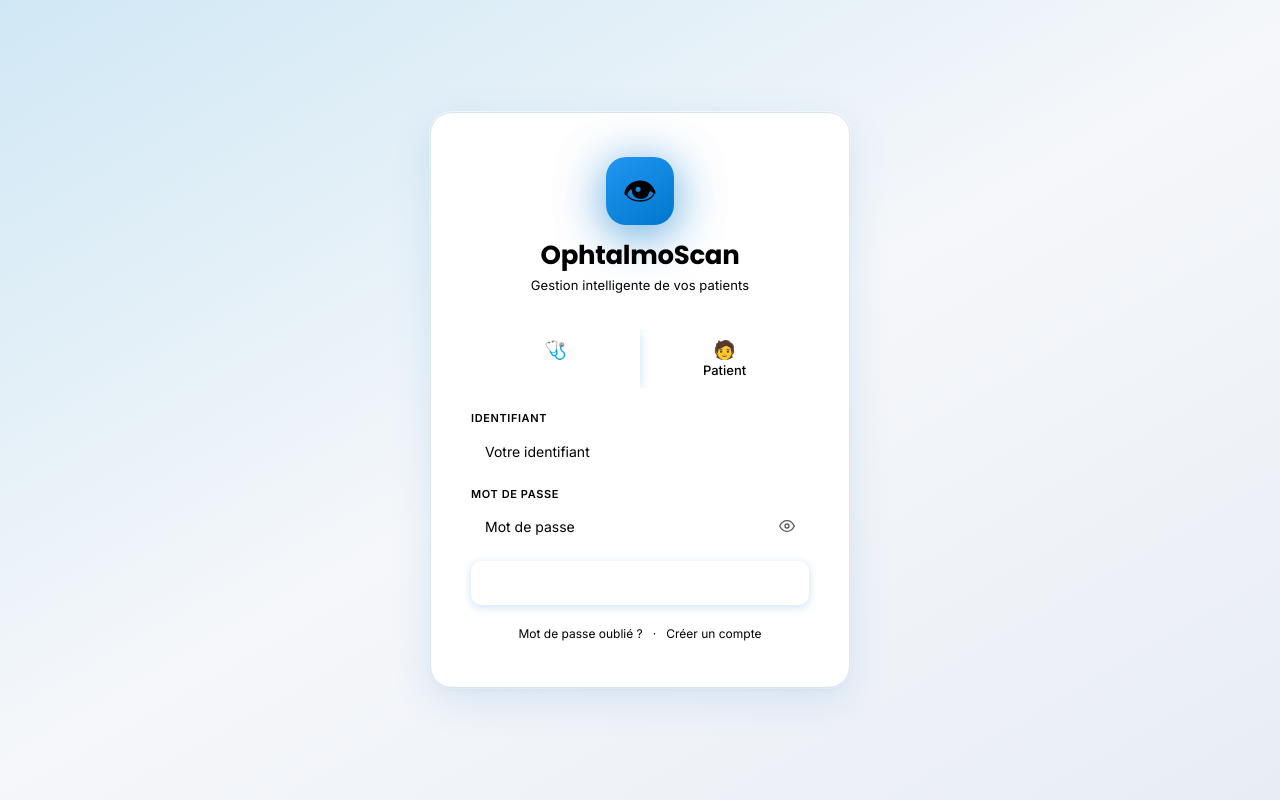
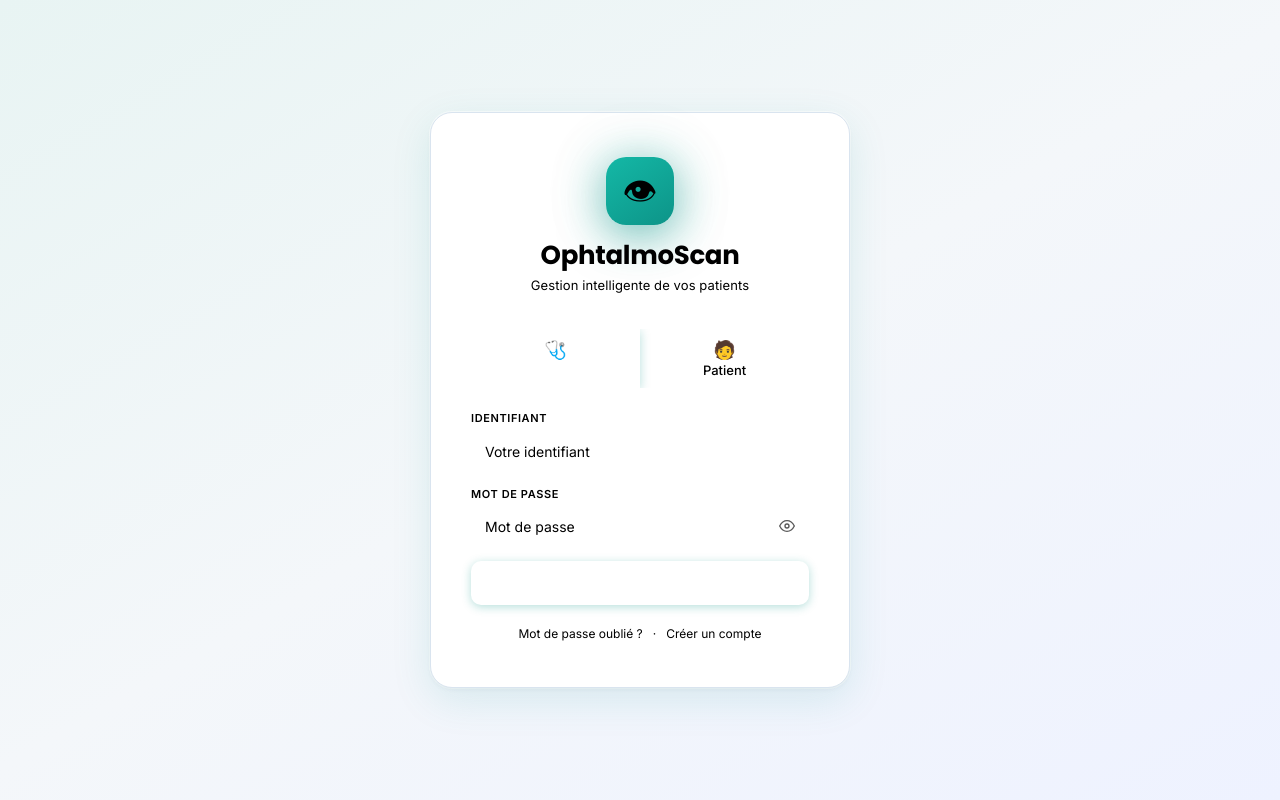
Before and after one commit to youssefbaz/ophtalmo-scan, a Flask app: page / in a window 1280 px wide. Run offline with Flask 3, Linux system fonts and the light colour scheme; some libraries are stand-ins or nearby versions.

Commit message:
revert css

```diff
--- a/static/css/app.css
+++ b/static/css/app.css
@@ -1,40 +1,40 @@
 <style>
 /* ══════════════════════════════════════════════════════════════
    OPHTALMO-SCAN — Design System v3
-   Default theme: Clinique
-   Palette: Navy #0A2540 · Blue #0077CC · Background #F5F7FA
+   Default theme: Light
+   Palette: Navy #0A2540 · Teal #0D9488 · Background #F4F7FA
    Fonts: Poppins (brand) + Inter (body)
    ══════════════════════════════════════════════════════════════ */
 
-/* ── DEFAULT THEME: CLINIQUE ── */
+/* ── DEFAULT (LIGHT) THEME ── */
 :root {
   /* Primary brand */
   --navy:       #0A2540;
-  --teal:       #0077CC;
-  --teal2:      #005FA3;
-  --teal3:      #004A8A;
-  --teal-dim:   rgba(0,119,204,0.10);
-  --teal-border:rgba(0,119,204,0.25);
+  --teal:       #0D9488;
+  --teal2:      #0B7A6E;
+  --teal3:      #096057;
+  --teal-dim:   rgba(13,148,136,0.10);
+  --teal-border:rgba(13,148,136,0.25);
   --cyan:       #22D3EE;
   --cyan-dim:   rgba(34,211,238,0.12);
 
   /* Surfaces */
-  --bg:             #F5F7FA;
-  --bg2:            #EDF0F5;
-  --bg3:            #E0E6ED;
+  --bg:             #F4F7FA;
+  --bg2:            #EDF1F5;
+  --bg3:            #E2E8F0;
   --card:           #FFFFFF;
-  --border:         #B0C4D8;
-  --surface-accent: #D0DCE8;
+  --border:         #CBD5E1;
+  --surface-accent: #E8F4F3;
 
   /* Sidebar — navy */
   --sidebar-bg:     #0A2540;
   --sidebar-border: rgba(255,255,255,0.08);
 
   /* Text */
-  --text:  #1A2940;
-  --text1: #1A2940;
-  --text2: #3A5C80;
-  --text3: #6E8FAA;
+  --text:  #0A2540;
+  --text1: #0A2540;
+  --text2: #476B8A;
+  --text3: #94A3B8;
 
   /* Semantic colours */
   --amber:   #D97706;
@@ -49,27 +49,27 @@
   /* Semantic text variants */
   --color-red:       #B91C1C;
   --color-amber:     #92400E;
-  --color-green:     #166534;
-  --color-blue:      #1E40AF;
-  --color-red-bg:    rgba(185,28,28,0.10);
-  --color-amber-bg:  rgba(146,64,14,0.10);
-  --color-green-bg:  rgba(22,101,52,0.10);
-  --color-blue-bg:   rgba(30,64,175,0.10);
+  --color-green:     #15803D;
+  --color-blue:      #1D4ED8;
+  --color-red-bg:    rgba(220,38,38,0.08);
+  --color-amber-bg:  rgba(180,83,9,0.08);
+  --color-green-bg:  rgba(21,128,61,0.08);
+  --color-blue-bg:   rgba(29,78,216,0.08);
 
   /* Shape & shadow */
   --radius:    12px;
   --radius-lg: 16px;
   --radius-xl: 20px;
-  --shadow:      0 2px 16px rgba(10,37,64,0.10);
-  --shadow-sm:   0 1px 3px rgba(10,37,64,0.06), 0 4px 12px rgba(10,37,64,0.05);
-  --card-shadow: 0 1px 3px rgba(10,37,64,0.05), 0 4px 12px rgba(10,37,64,0.05);
+  --shadow:      0 4px 24px rgba(10,37,64,0.12);
+  --shadow-sm:   0 1px 3px rgba(10,37,64,0.04), 0 4px 16px rgba(10,37,64,0.06);
+  --card-shadow: 0 1px 3px rgba(10,37,64,0.04), 0 4px 16px rgba(10,37,64,0.06);
   --glass-bg:     rgba(255,255,255,0.93);
-  --glass-border: rgba(0,119,204,0.15);
+  --glass-border: rgba(13,148,136,0.15);
 }
 
 :root select.input option,
 :root select.form-input option {
-  background: #EDF0F5; color: #1A2940;
+  background: #EDF1F5; color: #0A2540;
 }
 
 /* ── DARK THEME ── */
@@ -481,7 +504,7 @@ body.theme-contrast .topbar {
 #loginScreen {
   position: fixed;
   top: 0; right: 0; bottom: 0; left: 0;
-  background: linear-gradient(150deg, #D0E8F5 0%, #F5F7FA 50%, #E8EDF5 100%);
+  background: linear-gradient(150deg, #E8F4F3 0%, #F4F7FA 50%, #EEF2FF 100%);
   display: flex; align-items: center; justify-content: center;
   z-index: 1000; overflow-y: auto;
   -webkit-overflow-scrolling: touch;
@@ -539,7 +562,7 @@ body.theme-dark .login-box {
 .login-logo { text-align: center; margin-bottom: 34px; }
 .login-logo-icon {
   width: 68px; height: 68px;
-  background: linear-gradient(145deg, #2196F3, #0077CC);
+  background: linear-gradient(145deg, #14B8A6, #0D9488);
   border-radius: 20px;
   display: flex; align-items: center; justify-content: center;
   font-size: 34px; margin: 0 auto 16px;
@@ -907,11 +930,11 @@ body.theme-dark .tl-item::before { border-color: var(--bg); }
 .btn-primary {
   background: linear-gradient(135deg, var(--teal), var(--teal2));
   color: white;
-  box-shadow: 0 2px 10px rgba(0,119,204,0.22);
+  box-shadow: 0 2px 10px rgba(13,148,136,0.30);
 }
 .btn-primary:hover {
   background: var(--teal2);
-  box-shadow: 0 4px 18px rgba(0,119,204,0.38);
+  box-shadow: 0 4px 18px rgba(13,148,136,0.45);
   transform: translateY(-1px);
 }
 .btn-primary:active { transform: translateY(0); }
--- a/static/js/i18n.js
+++ b/static/js/i18n.js
@@ -91,13 +91,12 @@ function t(key) {
 
 function applyTheme(theme) {
   document.body.classList.remove('theme-dark','theme-light','theme-clinical','theme-contrast','theme-minuit');
-  // 'clinical' is the default (no class needed); 'light' is kept as an alias for compatibility
-  if (theme !== 'clinical' && theme !== 'light') document.body.classList.add('theme-' + theme);
-  localStorage.setItem('ophtalmo_theme', theme === 'light' ? 'clinical' : theme);
+  if (theme !== 'light') document.body.classList.add('theme-' + theme);
+  localStorage.setItem('ophtalmo_theme', theme);
   // Sync mobile browser chrome (address bar / status bar) with app theme
-  const bgColors = { dark:'#060F1A', clinical:'#F5F7FA', light:'#F5F7FA', contrast:'#000000' };
+  const bgColors = { dark:'#060F1A', light:'#F4F7FA', clinical:'#F5F7FA', contrast:'#000000' };
   const metaTag = document.querySelector('meta[name="theme-color"]');
-  if (metaTag) metaTag.content = bgColors[theme] || '#F5F7FA';
+  if (metaTag) metaTag.content = bgColors[theme] || '#F4F7FA';
 }
 
 // ─── PAGE LOAD: check for password reset token in URL ─────────────────────────
@@ -105,8 +104,8 @@ function applyTheme(theme) {
   initPasswordToggles(); // wire up eye-toggles on all static auth panels
 
   applyLang(_currentLang);
-  let storedTheme = localStorage.getItem('ophtalmo_theme') || 'clinical';
-  if (storedTheme === 'minuit' || storedTheme === 'light') storedTheme = 'clinical';
+  let storedTheme = localStorage.getItem('ophtalmo_theme') || 'light';
+  if (storedTheme === 'minuit') storedTheme = 'dark';
   applyTheme(storedTheme);
 
   // Pre-select role based on URL path (/medecin or /patient)
--- a/static/js/settings.js
+++ b/static/js/settings.js
@@ -642,8 +642,8 @@ function renderIVTChart(ivtList, pid) {
 async function renderSettings(c) {
   closeUserMenu();
   const profile    = await api('/api/settings/profile');
-  let storedTheme = localStorage.getItem('ophtalmo_theme') || 'clinical';
-  if (storedTheme === 'minuit' || storedTheme === 'light') storedTheme = 'clinical';
+  let storedTheme = localStorage.getItem('ophtalmo_theme') || 'dark';
+  if (storedTheme === 'minuit') storedTheme = 'dark';
   const lang        = localStorage.getItem('ophtalmo_lang') || 'fr';
   const canEdit     = USER.role === 'medecin' || USER.role === 'admin';
   const isMedecin   = USER.role === 'medecin' || USER.role === 'admin';
@@ -666,8 +666,9 @@ async function renderSettings(c) {
     exportHint: {fr:'Pour un patient individuel, ouvrez son dossier et utilisez ⬇.', en:'For a single patient, open their file and use ⬇.', ar:'لمريض واحد، افتح ملفه واستخدم ⬇.'},
     apply:      {fr:'✓ Appliquer les modifications', en:'✓ Apply changes', ar:'✓ تطبيق التغييرات'},
     themes: {
+      dark:     {fr:'Sombre',    en:'Dark',     ar:'داكن'},
+      light:    {fr:'Clair',     en:'Light',    ar:'فاتح'},
       clinical: {fr:'Clinique',  en:'Clinical', ar:'سريري'},
-      dark:     {fr:'Sombre',    en:'Dark',     ar:'داكن'},
       contrast: {fr:'Contraste', en:'Contrast', ar:'تباين'},
     },
   };
@@ -737,8 +738,9 @@ async function renderSettings(c) {
       <div class="section-title" style="margin-bottom:16px">${lx('theme')}</div>
       <div style="display:grid;grid-template-columns:repeat(auto-fill,minmax(130px,1fr));gap:10px">
         ${[
+          {id:'dark',    preview:'#1e2d45', text:'#e8f0fe', accent:'#3b82f6'},
+          {id:'light',   preview:'#f0f4f8', text:'#0a1628', accent:'#2563eb'},
           {id:'clinical',preview:'#f5f7fa', text:'#1a2940', accent:'#0077cc'},
-          {id:'dark',    preview:'#0b1629', text:'#e4eef8', accent:'#2dd4bf'},
           {id:'contrast',preview:'#000000', text:'#ffffff', accent:'#00ffcc'},
         ].map(th=>`
           <div onclick="applyTheme('${th.id}');document.querySelectorAll('.theme-opt').forEach(e=>{e.style.borderColor='var(--border)';e.classList.remove('selected')});this.style.borderColor='var(--teal)';this.classList.add('selected')"
```
Also changed, not shown: other parts of static/css/app.css (+40 -17 lines).
